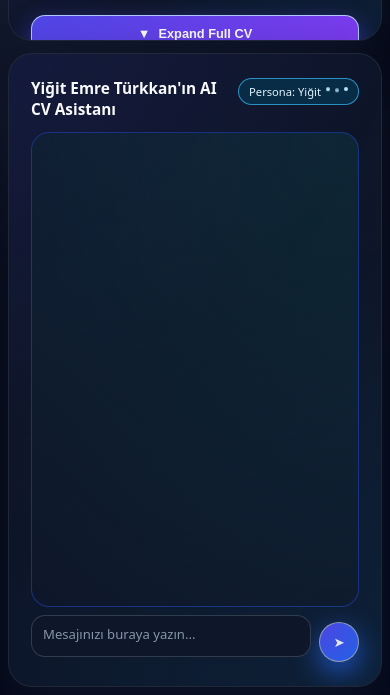
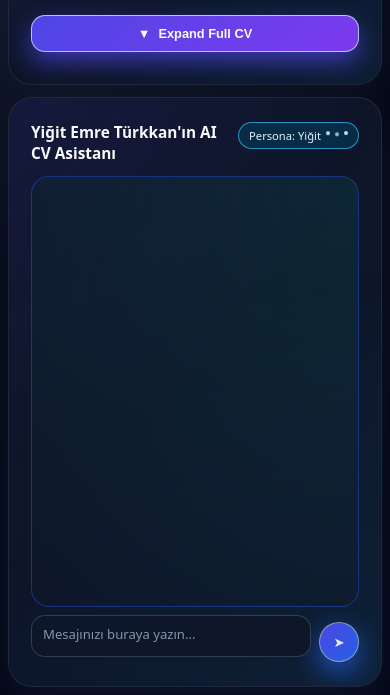
Before and after one commit to YigitEmreTurkkan/yigitemreturkkan.github.io, a plain HTML site: page index.html in a window 390 px wide. Shown: the part 149-844 px from the top of the page. Drawn offline with Linux system fonts and the light colour scheme.

Commit message:
fix: index.html dosyasında hata düzeltildi

```diff
--- a/index.html
+++ b/index.html
@@ -69,24 +69,33 @@
                                                                                                                                                                                                                                   align-items: stretch;
                                                                                                                                                                                                                                   justify-content: flex-start;
                                                                                                                                                                                                                                   padding: 8px;
-                                                                                                                                                                                                                                  overflow-y: auto;
-                                                                                                                                                                                                                                  overflow-x: hidden;
+                                                                                                                                                                                                                                  overflow: hidden; /* dışarıda scroll olmasın */
                                                                                                                                                                                                                                 }
 
                                                                                                                                                                                                                                 .app-shell {
                                                                                                                                                                                                                                   display: flex;
                                                                                                                                                                                                                                   flex-direction: column;
                                                                                                                                                                                                                                   gap: 12px;
-                                                                                                                                                                                                                                  height: auto;
+                                                                                                                                                                                                                                  height: calc(100vh - 16px); /* tüm ekranı doldur */
                                                                                                                                                                                                                                 }
 
-                                                                                                                                                                                                                                /* Mobile: collapsed CV should only be as tall as header + button */
+                                                                                                                                                                                                                                /* Mobile: collapsed CV sadece header + buton kadar yer kaplasın, scroll içeride */
                                                                                                                                                                                                                                 .cv-card {
+                                                                                                                                                                                                                                  flex: 0 0 auto;
                                                                                                                                                                                                                                   height: auto;
                                                                                                                                                                                                                                 }
 
                                                                                                                                                                                                                                 .cv-card .card-inner {
                                                                                                                                                                                                                                   height: auto;
+                                                                                                                                                                                                                                }
+
+                                                                                                                                                                                                                                /* Chat kartı kalan yüksekliği alsın, scroll'u içinde olsun */
+                                                                                                                                                                                                                                #ai-card {
+                                                                                                                                                                                                                                  flex: 1 1 auto;
+                                                                                                                                                                                                                                }
+
+                                                                                                                                                                                                                                #ai-card .card-inner {
+                                                                                                                                                                                                                                  height: 100%;
                                                                                                                                                                                                                                 }
 
                                                                                                                                                                                                                                 .mobile-expand-btn {
```
